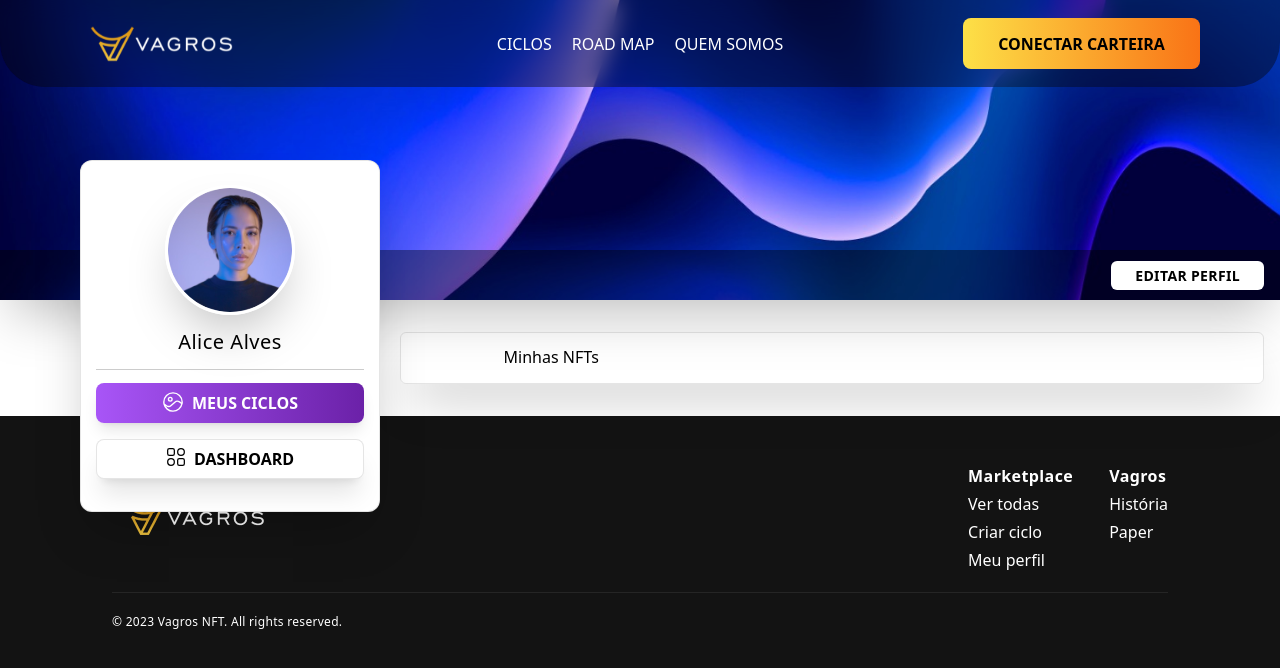
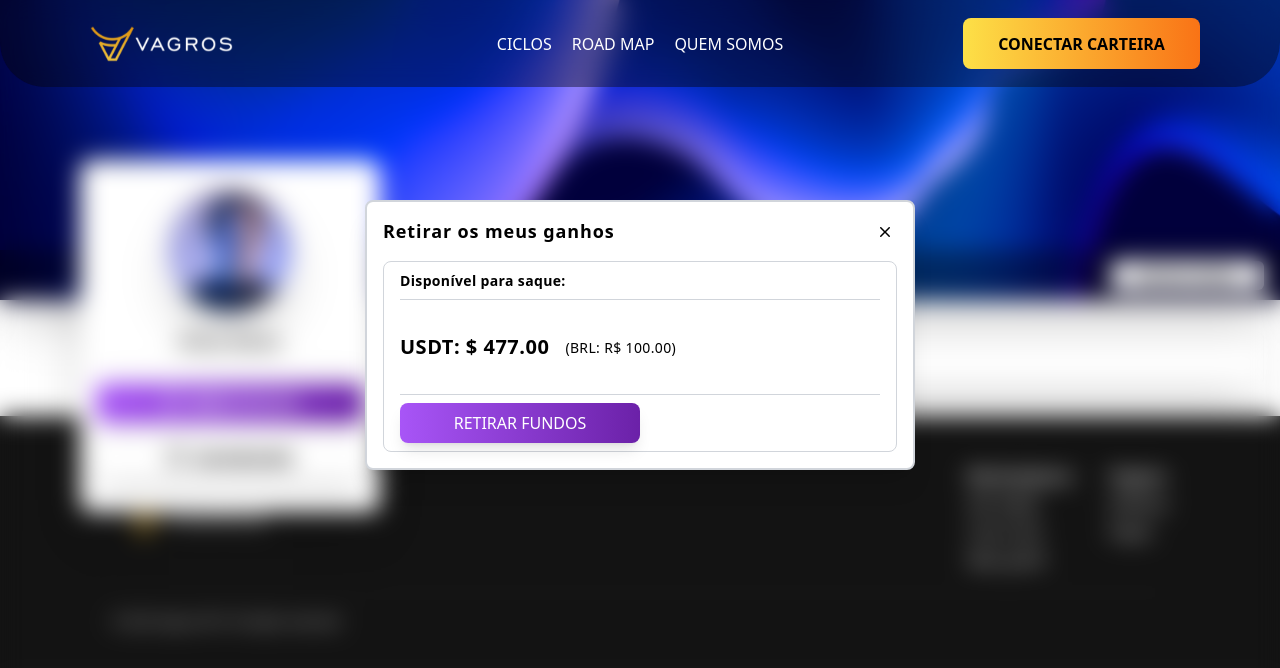
Before and after one commit to XRow08/vagros, a Next.js app: page /user in a window 1280 px wide. Shown: the top 668 px of the page. Built offline with nearby package versions, Linux system fonts and the light colour scheme.

Commit message:
feat: modal retirar ganhos

```diff
--- /dev/null
+++ b/src/Components/ModalRetirarGanhos/index.tsx
@@ -0,0 +1,39 @@
+'use client'
+import Link from "next/link";
+import BtnRoxo from "../BtnRoxo";
+import X from "../Icons/X";
+
+
+export default function ModalRetirarGanhos() {
+  return (
+    <div className="flex flex-col fixed w-screen h-screen inset-0 bg-opacity-70  backdrop-filter backdrop-blur-md">
+
+      <div className="flex flex-col items-center w-full h-full">
+        <div className="flex flex-col items-center inset-1 mt-[200px] w-[550px] h-[270px] gap-4 px-4 rounded-lg border-[2px] border-gray-300 bg-white text-black shadow-xl">
+
+          <div className="flex w-full items-center justify-between pt-4">
+            <h1 className="text-black font-Archivo text-lg font-bold tracking-wider leading-normal">Retirar os meus ganhos</h1>
+            <X />
+          </div>
+
+
+          <div className="flex flex-col w-full border-[1px] gap-2 border-gray-300 px-4 py-2 rounded-lg">
+            <h1 className="text-black font-Archivo text-sm font-bold tracking-wide leading-normal  letter-spacing-1">Disponível para saque:</h1>
+            <div className="flex items-center gap-4 border-y-[1px] border-gray-300 py-8">
+              <h1 className="text-black font-Archivo text-xl font-bold tracking-wide leading-normal letter-spacing-1.75">USDT: $ 477.00</h1>
+              <h1 className="text-black font-Archivo text-sm font-normal tracking-wide leading-normal letter-spacing-1">(BRL: R$ 100.00)</h1>
+            </div>
+
+            <div className="flex w-[50%] h-[40px] cursor-pointer">
+              <BtnRoxo>RETIRAR FUNDOS</BtnRoxo>
+            </div>
+          </div>
+
+
+
+        </div>
+      </div>
+
+    </div>
+  )
+}
--- a/src/app/user/page.tsx
+++ b/src/app/user/page.tsx
@@ -1,4 +1,5 @@
 import CiclosViewPerfil from "@/Components/CiclosViewPerfil";
+import ModalRetirarGanhos from "@/Components/ModalRetirarGanhos";
 import PerfilUsuario from "@/Components/PerfilUsuario";
 import ProgressBar from "@/Components/ProgressBar";
 import SearchBar from "@/Components/SearchBar";
@@ -22,6 +23,8 @@ export default function Usuario() {
 
       </div>
 
+
+    <ModalRetirarGanhos></ModalRetirarGanhos>
     </div>
   );
 }
```
